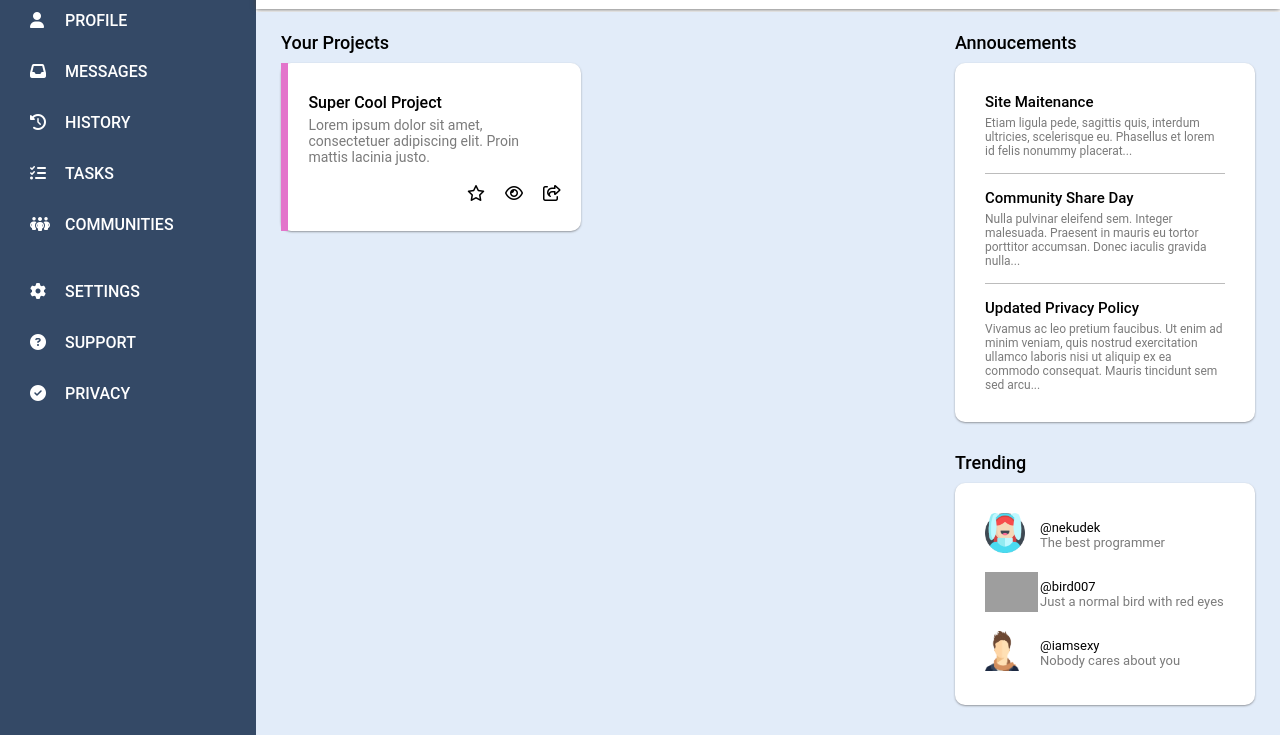
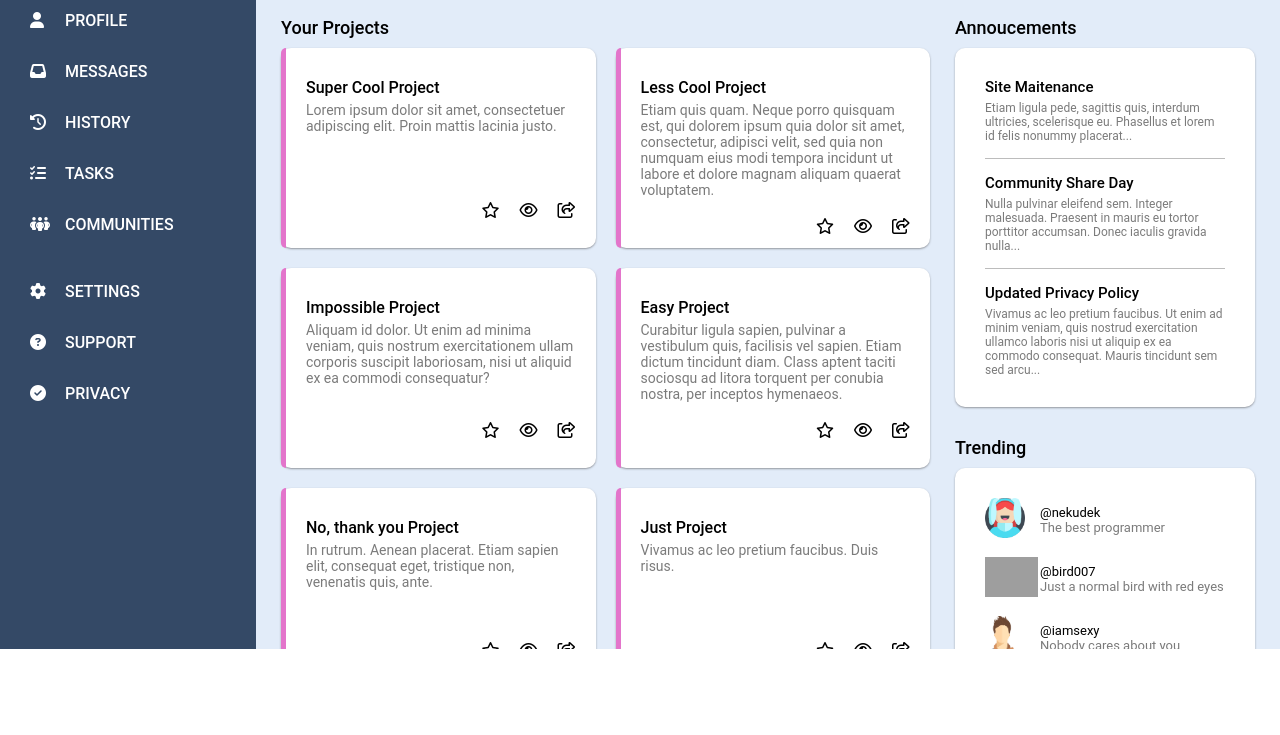
Before and after one commit to nikolanekudova/admin-dashboard, a plain HTML site: page index.html in a window 1280 px wide. Shown: the part 151-886 px from the top of the page. After the commit the page ends 800 px from the top, so only its background shows below. Drawn offline with Linux system fonts and the light colour scheme; grey boxes are pictures that could not be loaded.

Commit message:
feat(): done

```diff
--- a/index.html
+++ b/index.html
@@ -132,9 +132,30 @@
                     <div class="card">
                         <div class="color-line"></div>
                         <div class="card-content">
-                            <div class="name-of-project">Super Cool Project</div>
-                            <div class="card-text">
-                                Lorem ipsum dolor sit amet, consectetuer adipiscing elit. Proin mattis lacinia justo.
+                            <div class="card-text-wrapper">
+                                <div class="name-of-project">Super Cool Project</div>
+                                <div class="card-text">
+                                    Lorem ipsum dolor sit amet, consectetuer adipiscing elit. Proin mattis lacinia justo.
+                                </div>
+                            </div>
+
+                            <div class="icons-card-wrapper">
+                                <i class="fa-regular fa-star" id="icons-card"></i>
+                                <i class="fa-regular fa-eye" id="icons-card"></i>
+                                <i class="fa-regular fa-share-from-square" id="icons-card"></i>
+                            </div>
+                        </div>
+                    </div>
+                    <div class="card">
+                        <div class="color-line"></div>
+                        <div class="card-content">
+                            <div class="card-text-wrapper">
+                                <div class="name-of-project">Less Cool Project</div>
+                                <div class="card-text">
+                                    Etiam quis quam. Neque porro quisquam est, qui dolorem ipsum quia dolor sit amet, consectetur, adipisci velit,
+                                    sed quia non numquam eius modi tempora incidunt ut labore et dolore magnam aliquam quaerat
+                                    voluptatem.
+                                </div>
                             </div>
                             <div class="icons-card-wrapper">
                                 <i class="fa-regular fa-star" id="icons-card"></i>
@@ -142,7 +163,73 @@
                                 <i class="fa-regular fa-share-from-square" id="icons-card"></i>
                             </div>
                         </div>
-
+                    </div>
+                    <div class="card">
+                        <div class="color-line"></div>
+                        <div class="card-content">
+                            <div class="card-text-wrapper">
+                                <div class="name-of-project">Impossible Project</div>
+                                <div class="card-text">
+                                    Aliquam id dolor. Ut enim ad minima veniam, quis nostrum exercitationem ullam corporis
+                                    suscipit laboriosam, nisi ut aliquid ex ea commodi consequatur?
+                                </div>
+                            </div>
+                            <div class="icons-card-wrapper">
+                                <i class="fa-regular fa-star" id="icons-card"></i>
+                                <i class="fa-regular fa-eye" id="icons-card"></i>
+                                <i class="fa-regular fa-share-from-square" id="icons-card"></i>
+                            </div>
+                        </div>
+                    </div>
+                    <div class="card">
+                        <div class="color-line"></div>
+                        <div class="card-content">
+                            <div class="card-text-wrapper">
+                                <div class="name-of-project">Easy Project</div>
+                                <div class="card-text">
+                                    Curabitur ligula sapien, pulvinar a vestibulum quis, facilisis vel sapien.
+                                    Etiam dictum tincidunt diam. Class aptent taciti sociosqu ad litora torquent
+                                    per conubia nostra, per inceptos hymenaeos.
+                                </div>
+                            </div>
+                            <div class="icons-card-wrapper">
+                                <i class="fa-regular fa-star" id="icons-card"></i>
+                                <i class="fa-regular fa-eye" id="icons-card"></i>
+                                <i class="fa-regular fa-share-from-square" id="icons-card"></i>
+                            </div>
+                        </div>
+                    </div>
+                    <div class="card">
+                        <div class="color-line"></div>
+                        <div class="card-content">
+                            <div class="card-text-wrapper">
+                                <div class="name-of-project">No, thank you Project</div>
+                                <div class="card-text">
+                                    In rutrum. Aenean placerat. Etiam sapien elit, consequat eget, tristique non, venenatis quis, ante.
+                                </div>
+                            </div>
+                            <div class="icons-card-wrapper">
+                                <i class="fa-regular fa-star" id="icons-card"></i>
+                                <i class="fa-regular fa-eye" id="icons-card"></i>
+                                <i class="fa-regular fa-share-from-square" id="icons-card"></i>
+                            </div>
+                        </div>
+                    </div>
+                    <div class="card">
+                        <div class="color-line"></div>
+                        <div class="card-content">
+                            <div class="card-text-wrapper">
+                                <div class="name-of-project">Just Project</div>
+                                <div class="card-text">
+                                    Vivamus ac leo pretium faucibus. Duis risus.
+                                </div>
+                            </div>
+                            <div class="icons-card-wrapper">
+                                <i class="fa-regular fa-star" id="icons-card"></i>
+                                <i class="fa-regular fa-eye" id="icons-card"></i>
+                                <i class="fa-regular fa-share-from-square" id="icons-card"></i>
+                            </div>
+                        </div>
                     </div>
                 </div>
             </div>
--- a/style.css
+++ b/style.css
@@ -18,6 +18,7 @@ body {
     text-transform: uppercase;
     font-weight: 500;
     gap: 50px;
+    overflow: hidden;
 }
 
 .header {
@@ -29,6 +30,7 @@ body {
     box-shadow: 0px 0px 5px 0px rgba(69,68,69,1);
     margin-bottom: 3px;
 
+
 }
 
 .main-content {
@@ -38,6 +40,7 @@ body {
     padding: 20px 25px;
     display: flex;
     justify-content: space-between;
+    overflow: auto;
 }
 
 a {
@@ -90,14 +93,15 @@ a > p {
     display: flex;
     justify-content: space-between;
     width: 100%;
-    padding-top: 25px;
+    padding-top: 10px;
+    padding-bottom: 10px;
 }
 
 .header-top-left {
     display: flex;
     padding-left: 25px;
     gap: 20px;
-    align-items: baseline;
+    align-items: center;
 }
 
 #input-search {
@@ -167,7 +171,7 @@ a > p {
 }
 
 #person-icon-hi {
-    height: 60px;
+    height: 50px;
 }
 
 #p-wrapper-header {
@@ -206,20 +210,35 @@ a > p {
     cursor: pointer;
 }
 
+.cards-wrapper {
+    display: grid;
+    grid-template-columns: repeat(auto-fill, minmax(300px, 1fr));
+    column-gap: 20px;
+    padding-right: 25px;
+}
+
 .card {
     background-color: white;
     box-shadow: 0px 1px 2px rgba(69,68,69,0.5);
-    width: 300px;
+    min-width: 200px;
     margin: 10px 0px;
     display: flex;
     border-radius: 10px;
+    height: 200px;
+    transition: box-shadow 0.2s ease-in-out;
+}
+
+.card:hover {
+    box-shadow: 0px 2px 5px rgba(69,68,69,0.5);
+    cursor: pointer;
 }
 
 .card-content {
     padding: 30px 20px;
     display: flex;
     flex-direction: column;
-
+    justify-content: space-between;
+    width: 100%;
 }
 
 .heading-content {
@@ -232,8 +251,9 @@ a > p {
 }
 
 .color-line {
-    width: 15px;
+    min-width: 5px;
     background-color: rgb(227, 117, 203);
+    border-radius: 10px 0px 0px 10px;
 }
 
 .icons-card-wrapper {
```
